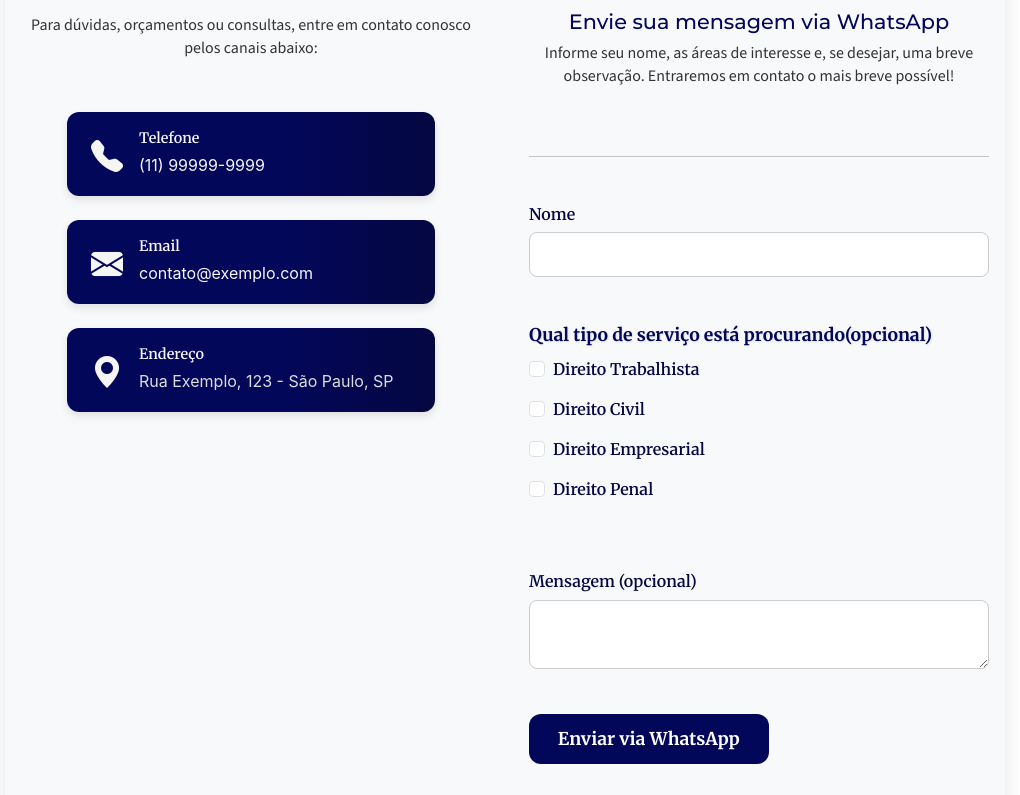
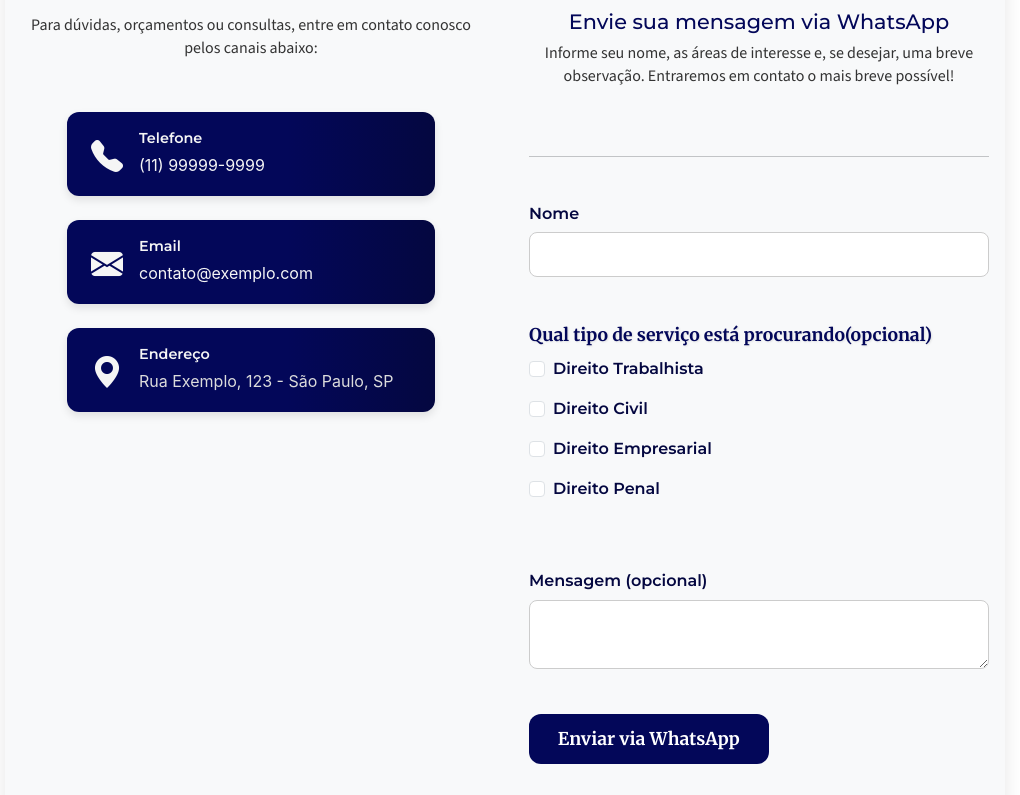
Before and after one commit to LacamJC/marco-campo-assesoria, a React (Create React App) app: page / in a window 1280 px wide. Shown: the part 2660-3455 px from the top of the page, without its empty margins (135-1155 px from the left). Built offline with nearby package versions, Linux system fonts and the light colour scheme.

Commit message:
chore: ajustando tipografia de titulos e subtitulos

```diff
--- a/src/pages/Contato/Contato.module.css
+++ b/src/pages/Contato/Contato.module.css
@@ -101,7 +101,7 @@ body {
   font-size: 0.9rem;
   color: #f5f5f5;
   margin-bottom: 0.25rem;
-  font-family: "Merriweather", serif;
+  font-family: "Montserrat", "comic-sans";
 }
 
 /* Link do contato */
@@ -133,13 +133,12 @@ form label {
   flex-direction: column;
   font-weight: 600;
   color: #040740;
-  font-family: "Merriweather", serif;
+  font-family: "Montserrat", "comic-sans";
   margin-bottom: 1rem;
   font-size: 1rem;
 }
-
-input[type=text],
-textarea {
+form label input[type=text],
+form label textarea {
   margin-top: 0.4rem;
   padding: 0.6rem 0.8rem;
   border-radius: 8px;
@@ -149,9 +148,8 @@ textarea {
   resize: vertical;
   transition: border-color 0.3s ease;
 }
-
-input[type=text]:focus,
-textarea:focus {
+form label input[type=text]:focus,
+form label textarea:focus {
   outline: none;
   border-color: #030759;
   box-shadow: 0 0 5px rgba(3, 7, 89, 0.4);
--- a/src/pages/Contato/Contato.module.scss
+++ b/src/pages/Contato/Contato.module.scss
@@ -95,7 +95,7 @@
   font-size: 0.9rem;
   color: $color-contrast-light;
   margin-bottom: 0.25rem;
-  font-family: $font-primary;
+  font-family: $font-secondary;
 }
 
 /* Link do contato */
@@ -128,10 +128,9 @@ form label {
   flex-direction: column;
   font-weight: 600;
   color: $color-primary-darker;
-  font-family: $font-primary;
+  font-family: $font-secondary;
   margin-bottom: 1rem;
   font-size: 1rem;
-}
 
   input[type="text"],
   textarea {
@@ -150,6 +149,7 @@ textarea:focus {
     outline: none;
     border-color: $color-primary-dark;
     box-shadow: 0 0 5px rgba(3, 7, 89, 0.4);
+  }
 }
 
 /* Grupo de checkboxes */
```
Also changed, not shown: 1 other file (tests, documents, lock files or other folders). Lines whose indentation alone changed are shown as unchanged.
